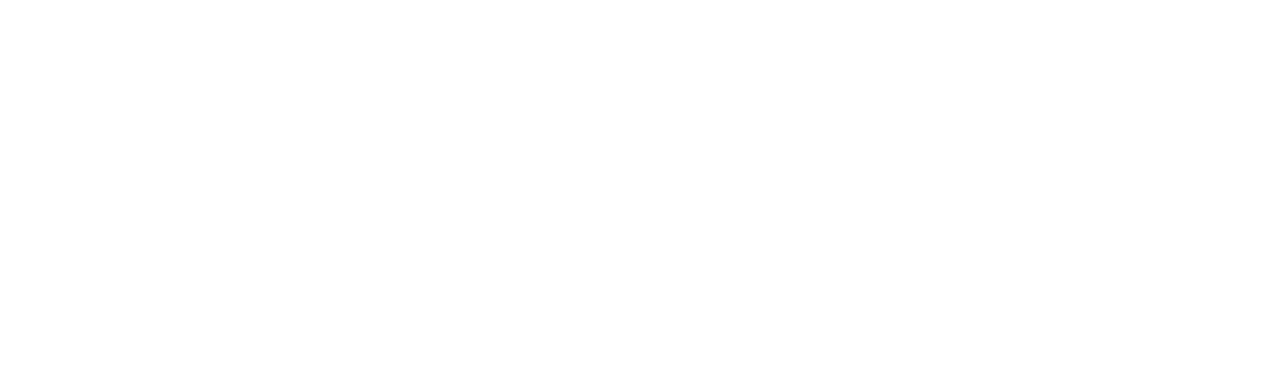
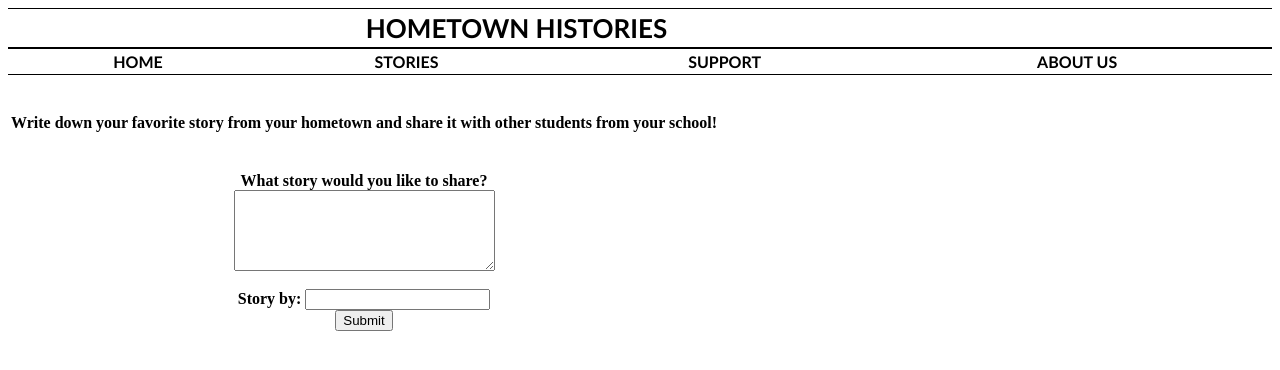
Before and after one commit to professor-forward/project-matt, a plain HTML site: page index.html in a window 1280 px wide. Drawn offline with Linux system fonts and the light colour scheme.

Commit message:
Adds basic HTML outline to index.html

```diff
--- a/index.html
+++ b/index.html
@@ -1,3 +1,58 @@
 <html>
+<style>
+.p{
+	font-family: Trebuchet MS
+}
+.navbar {
+	margin:auto;
+	width: 100%;
+	border-bottom: 1px solid black;
+	border-top: 1px solid black;
+	padding-left: 10px;
+	padding-right: 10px;
+	font-family: Trebuchet MS;
+}
+.cell {
+	padding-left: 3px;
+	padding-right: 3px;
+}
+.h1{
+	padding-right: 20%;
+	font-size: 26px;
+	font-family: Trebuchet MS
+}
+</style>
+<table class="navbar">
+	<tr>
+		<th class="h1">HOMETOWN HISTORIES</th>
+	</tr>
+</table>
+<table class="navbar">
+	<tr>
+		<th class="cell">HOME</th>
+		<th class="cell">STORIES</th>
+		<th class="cell">SUPPORT</th>
+		<th class="cell">ABOUT US</th>
+	</tr>
+</table>
+<br>
+<br>
+<table>
+	<tr>
+		<th>Write down your favorite story from your hometown and share it with other students from your school!</th>
+	</tr>
+	<tr>
+		<th>
 
+			<form id="storysub">
+
+				<br><br><label for="story">What story would you like to share?</label><br>
+				<textarea name="story" form="storysub" id="story" rows=5 cols=30></textarea><br><br>
+				<label for="name">Story by:</label>
+				<input type="text" id="name"><br>
+				<input type="submit">
+			</form>
+		</th>
+	</tr>
+</table>
 </html>
```
